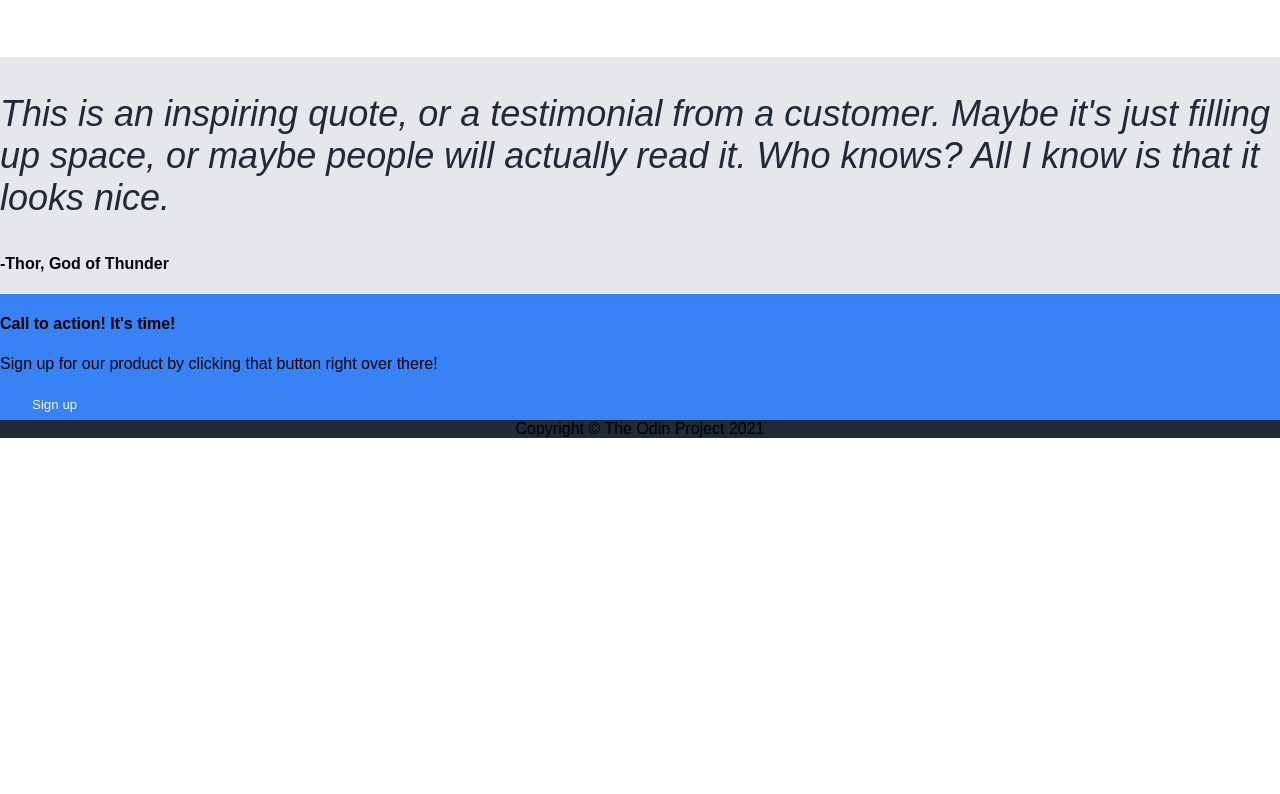
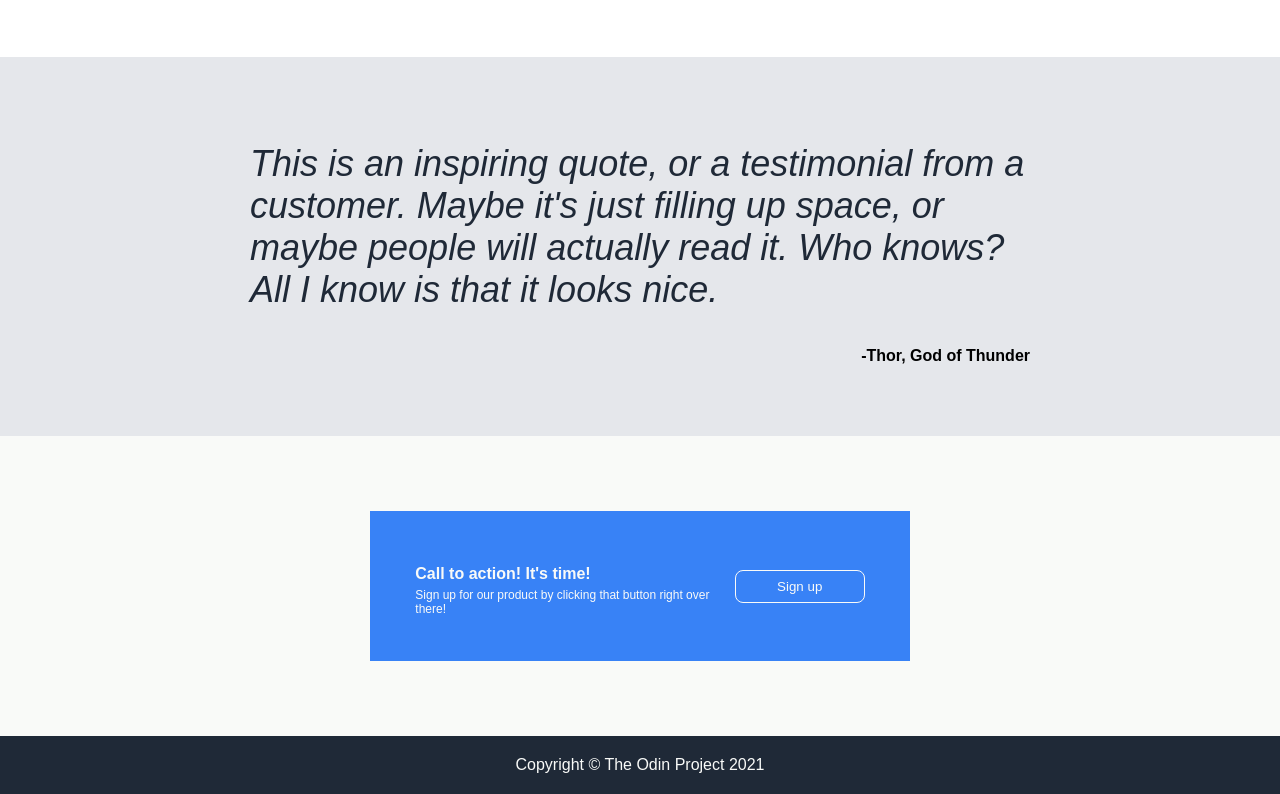
Before and after one commit to dtamb/odin-landing-page, a plain HTML site: page index.html in a window 1280 px wide. Shown: the part 632-1426 px from the top of the page. Before the commit the page ends 1070 px from the top, so only its background shows below. Drawn offline with Linux system fonts and the light colour scheme.

Commit message:
Final working copy

```diff
--- a/index.html
+++ b/index.html
@@ -59,12 +59,13 @@
 
     </div>
     <div class="sign-up">
-        <div class="sign-up-left">
-            <h4 class="sign-up-call">Call to action! It's time!</h4>
-            <p class="sign-up-text">Sign up for our product by clicking that button right over there!</p>
+        <div class="container">
+            <div class="sign-up-left">
+                <h4 class="sign-up-call">Call to action! It's time!</h4>
+                <p class="sign-up-text">Sign up for our product by clicking that button right over there!</p>
+            </div>
+            <button class="sign-up-button">Sign up</button>
         </div>
-        <button class="sign-up-button">Sign up</button>
-
     </div>
     <div class="footer"> Copyright &copy; The Odin Project 2021
     </div>
--- a/styles.css
+++ b/styles.css
@@ -4,6 +4,7 @@ body{
     height: 100vh;
     font-family: Arial, sans-serif;
     margin: 0px;
+    align-items: stretch;
 }
 
 ul {
@@ -135,6 +136,9 @@ button{
 
 .quote{
     background-color: #e5e7eb;
+    padding: 50px 250px 50px 250px;
+    flex: 1 1 auto;
+    min-width: 500px;
 }
 
 .quote-text{
@@ -144,13 +148,52 @@ button{
     color: #1f2937;
 }
 
-.sign-up,
+.quote-author{
+    text-align: end;
+}
+
+.sign-up{
+    display: flex;
+    min-height: 300px;
+    justify-content: center;
+    align-content: center;
+    background-color: #f9faf8;
+    color: #f9faf8;
+}
+
+.sign-up .container{
+    display: flex;
+    justify-content: space-evenly;
+    align-items: center;
+    padding: 15px 45px;
+    gap: 10px;
+    margin: 75px auto;
+}
+
+.sign-up .container,
 button{
     background-color: #3882f6;
+}
 
+.sign-up-call{
+    margin-bottom: 0px;
+}
+
+.sign-up-text{
+    margin-top: 5px;
+    font-size: 12px;
+}
+
+.sign-up-button{
+    border: 1px solid #f9faf8;
+    flex: 0 0 130px;
+    padding: 8 16px;
 }
 
 .footer{
     display: flex;
     justify-content: center;
+    flex: 1 1 auto;
+    color: #f9faf8;
+    padding: 20px 0;
 }
```
